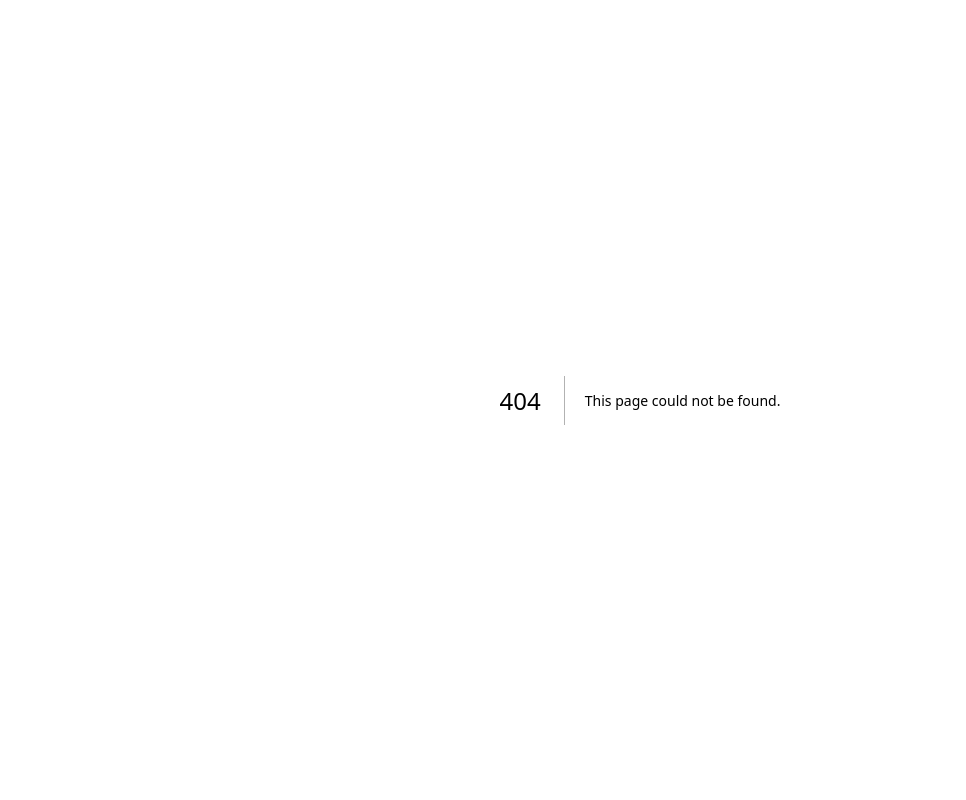
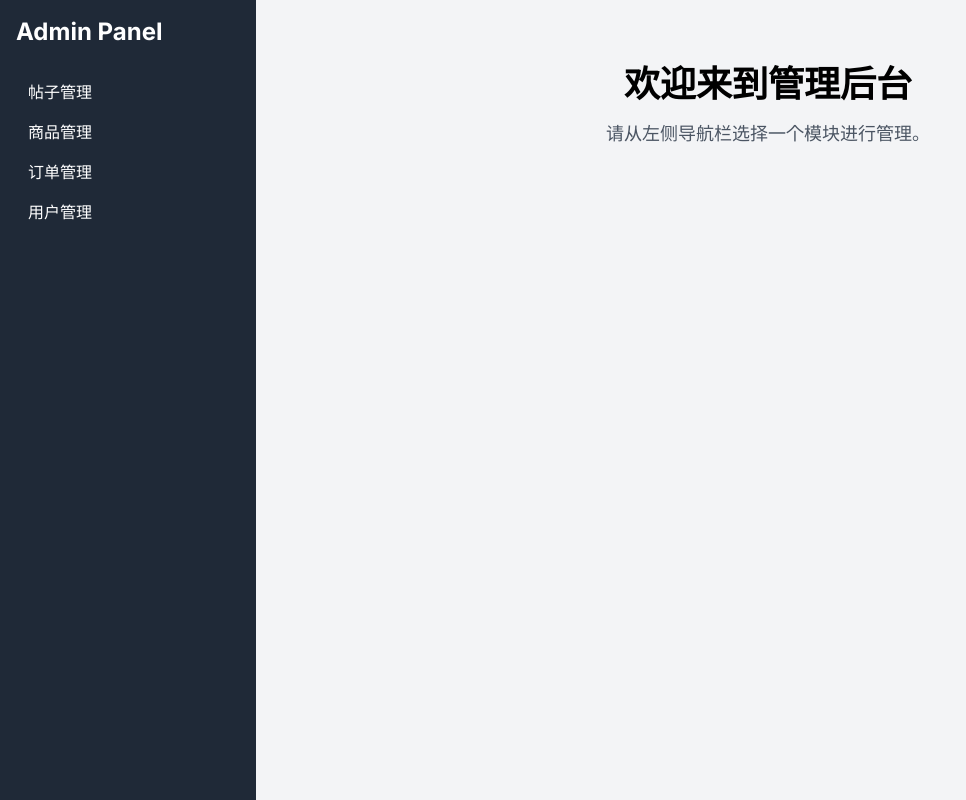
Before and after one commit to cswanghan/smart_dance_app, a Next.js app: page /admin in a window 1280 px wide. Before the commit this address had no page. Shown: the whole page, without its empty margins (0-966 px from the left). Built offline with nearby package versions, Linux system fonts and the light colour scheme.

Commit message:
feat: implement basic admin panel framework

```diff
--- /dev/null
+++ b/src/app/admin/layout.tsx
@@ -0,0 +1,38 @@
+import Link from 'next/link';
+
+export default function AdminLayout({ children }: { children: React.ReactNode }) {
+  return (
+    <div className="flex min-h-screen bg-gray-100">
+      <aside className="w-64 bg-gray-800 text-white p-4 space-y-4">
+        <h2 className="text-2xl font-bold mb-6">Admin Panel</h2>
+        <nav>
+          <ul>
+            <li>
+              <Link href="/admin/posts" className="block py-2 px-3 rounded hover:bg-gray-700">
+                帖子管理
+              </Link>
+            </li>
+            <li>
+              <Link href="/admin/goods" className="block py-2 px-3 rounded hover:bg-gray-700">
+                商品管理
+              </Link>
+            </li>
+            <li>
+              <Link href="/admin/orders" className="block py-2 px-3 rounded hover:bg-gray-700">
+                订单管理
+              </Link>
+            </li>
+            <li>
+              <Link href="/admin/users" className="block py-2 px-3 rounded hover:bg-gray-700">
+                用户管理
+              </Link>
+            </li>
+          </ul>
+        </nav>
+      </aside>
+      <main className="flex-1 p-8">
+        {children}
+      </main>
+    </div>
+  );
+}
--- /dev/null
+++ b/src/app/admin/page.tsx
@@ -0,0 +1,8 @@
+export default function AdminHomePage() {
+  return (
+    <div className="text-center p-8">
+      <h1 className="text-4xl font-bold mb-4">欢迎来到管理后台</h1>
+      <p className="text-lg text-gray-600">请从左侧导航栏选择一个模块进行管理。</p>
+    </div>
+  );
+}
--- a/src/app/page.tsx
+++ b/src/app/page.tsx
@@ -47,6 +47,11 @@ export default function Home() {
               <Link href="/community" className="px-4 py-2 bg-teal-600 text-white rounded-md hover:bg-teal-700 transition-colors duration-300">
                 社区
               </Link>
+            </div>
+            <div className="flex justify-center space-x-4 mb-4">
+              <Link href="/admin" className="px-4 py-2 bg-gray-600 text-white rounded-md hover:bg-gray-700 transition-colors duration-300">
+                管理后台
+              </Link>
               <a href="/api/auth/logout" className="px-4 py-2 bg-red-600 text-white rounded-md hover:bg-red-700 transition-colors duration-300">
                 登出
               </a>
```
